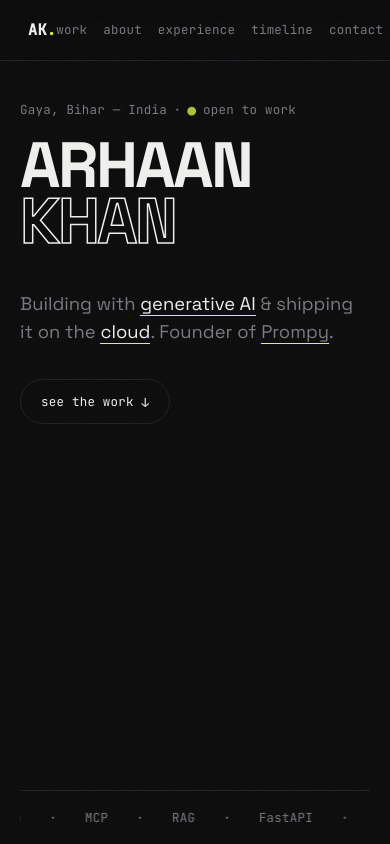
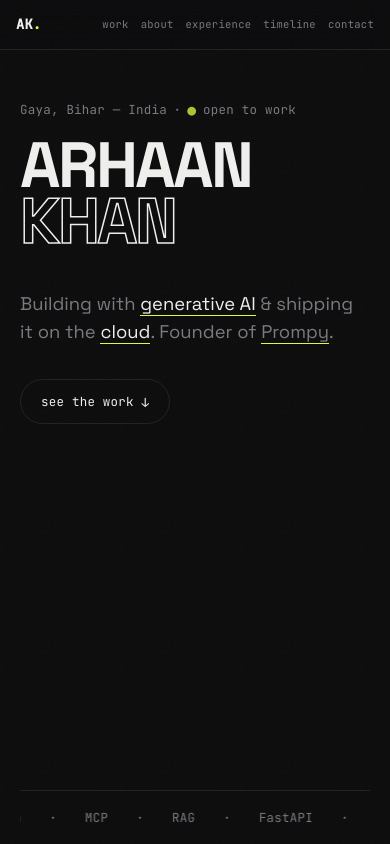
Before and after one commit to ArhaanDev24/ArhaanDev24.github.io, a website built with Vite: page index.html in a window 390 px wide. Shown: the top 844 px of the page. Built offline with nearby package versions, Linux system fonts and the light colour scheme.

Commit message:
style(design): FINDING-001 — mobile nav no longer overflows viewport at 375px

```diff
--- a/src/style.css
+++ b/src/style.css
@@ -374,3 +374,10 @@ a { color: inherit; text-decoration: none; }
   }
   .cw-item:nth-child(odd) .cw-node, .cw-item:nth-child(even) .cw-node { left: 8px; right: auto; }
 }
+
+@media (max-width: 520px) {
+  .nav { padding: 14px 16px; }
+  .nav-logo { font-size: 0.85rem; }
+  .nav-links { gap: 12px; }
+  .nav-links a { font-size: 0.66rem; }
+}
```
